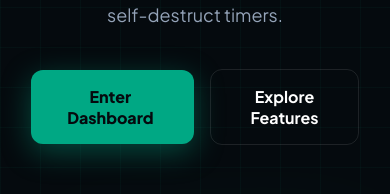
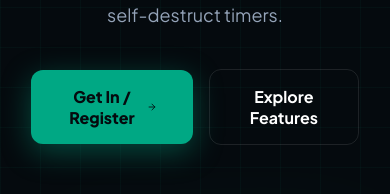
Before and after one commit to vikasprajapat000/CyberChat, a React (Vite) app in the folder frontend/: page / in a window 390 px wide. Shown: the part 513-707 px from the top of the page. Built offline with nearby package versions, Linux system fonts and the light colour scheme; no server answers.

Commit message:
feat: Add mobile CSS fixes, Landing Page UI adjustments, and Login Home button

```diff
--- a/frontend/index.html
+++ b/frontend/index.html
@@ -3,7 +3,7 @@
   <head>
     <meta charset="UTF-8" />
     <link rel="icon" type="image/png" href="/logo.png" />
-    <meta name="viewport" content="width=device-width, initial-scale=1.0" />
+    <meta name="viewport" content="width=device-width, initial-scale=1.0, maximum-scale=1.0, user-scalable=no, viewport-fit=cover" />
     <title>CyberChar | Secure 3D Chat Space</title>
     <meta name="description" content="CyberChar is a modern, real-time messaging workspace built with React, Node, and WebSockets. Safe, fast, and feature-rich." />
     <link rel="preconnect" href="https://fonts.googleapis.com">
--- a/frontend/src/App.jsx
+++ b/frontend/src/App.jsx
@@ -66,8 +66,7 @@ function App() {
     if (window.location.hash === '#register-admin') {
       return 'login';
     }
-    const saved = localStorage.getItem('cc_user');
-    return saved ? 'app' : 'landing';
+    return 'landing';
   });
 
   const [theme, setTheme] = useState(() => {
@@ -1121,13 +1120,20 @@ function App() {
 
   return (
     <div style={{ height: '100%', width: '100%' }}>
-      {view === 'landing' && !user ? (
+      {view === 'landing' ? (
         <LandingPage
-          onLaunch={() => setView('login')}
+          onLaunch={() => {
+            if (user) {
+              setView('app');
+            } else {
+              setView('login');
+            }
+          }}
           theme={theme}
           toggleTheme={toggleTheme}
+          user={user}
         />
-      ) : user ? (
+      ) : view === 'app' && user ? (
         <ChatLayout
           user={user}
           socket={socket}
--- a/frontend/src/components/LandingPage.jsx
+++ b/frontend/src/components/LandingPage.jsx
@@ -23,7 +23,7 @@ import {
   HelpCircle
 } from 'lucide-react';
 
-function LandingPage({ onLaunch, theme, toggleTheme }) {
+function LandingPage({ onLaunch, theme, toggleTheme, user }) {
   const [activePage, setActivePage] = useState('home');
   const containerRef = useRef(null);
   const heroMockupRef = useRef(null);
@@ -347,7 +347,7 @@ function LandingPage({ onLaunch, theme, toggleTheme }) {
             gap: '10px'
           }}
         >
-          Enter Dashboard <ArrowRight size={18} />
+          {user ? 'Enter Chat' : 'Get In / Register'} <ArrowRight size={18} />
         </button>
         <button
           onClick={() => navigateToPage('features')}
@@ -835,7 +835,7 @@ function LandingPage({ onLaunch, theme, toggleTheme }) {
                 transition: 'transform 0.2s ease'
               }}
             >
-              Get Started
+              {user ? 'Go to Chat' : 'Get In / Register'}
             </button>
 
             <ul style={{ listStyle: 'none', display: 'flex', flexDirection: 'column', gap: '14px', flex: 1 }}>
@@ -1087,7 +1087,7 @@ function LandingPage({ onLaunch, theme, toggleTheme }) {
             boxShadow: '0 4px 20px rgba(0, 168, 132, 0.4)'
           }}
         >
-          Launch Platform <ArrowRight size={15} />
+          {user ? 'Go to Chat' : 'Get In / Register'} <ArrowRight size={15} />
         </button>
       </nav>
 
--- a/frontend/src/components/Login.jsx
+++ b/frontend/src/components/Login.jsx
@@ -1,6 +1,6 @@
 // frontend/src/components/Login.jsx
 import React, { useState, useEffect } from 'react';
-import { Shield, ArrowRight, Sun, Moon, User, Lock, Mail, Key, KeyRound, Eye, EyeOff, QrCode } from 'lucide-react';
+import { Shield, ArrowRight, Sun, Moon, User, Lock, Mail, Key, KeyRound, Eye, EyeOff, QrCode, Home } from 'lucide-react';
 
 const BACKEND_URL = import.meta.env.VITE_BACKEND_URL || (window.location.hostname === 'localhost' || window.location.hostname === '127.0.0.1' ? 'http://localhost:5000' : 'https://cyberchat-d26c.onrender.com');
 
@@ -386,7 +386,7 @@ function Login({ onLogin, theme, toggleTheme, showToast, onBack, initialTab = 'l
       overflowY: 'auto',
       boxSizing: 'border-box'
     }}>
-      {/* Back to Website button Top Left */}
+      {/* Home button Top Left */}
       <button
         onClick={onBack}
         className="glass-panel"
@@ -405,10 +405,19 @@ function Login({ onLogin, theme, toggleTheme, showToast, onBack, initialTab = 'l
           boxShadow: 'var(--shadow-sm)',
           zIndex: 10,
           fontWeight: 600,
-          fontSize: '12px'
+          fontSize: '12px',
+          transition: 'all 0.2s ease'
+        }}
+        onMouseEnter={(e) => {
+          e.currentTarget.style.transform = 'translateY(-2px)';
+          e.currentTarget.style.boxShadow = 'var(--shadow-md)';
+        }}
+        onMouseLeave={(e) => {
+          e.currentTarget.style.transform = 'translateY(0)';
+          e.currentTarget.style.boxShadow = 'var(--shadow-sm)';
         }}
       >
-        ← Back to Website
+        <Home size={14} style={{ color: 'var(--primary)' }} /> Home
       </button>
 
       {/* Theme Toggle Top Right */}
--- a/frontend/src/index.css
+++ b/frontend/src/index.css
@@ -145,8 +145,11 @@ body {
 }
 
 #root {
-  height: 100%;
-  width: 100%;
+  height: 100dvh;
+  width: 100vw;
+  display: flex;
+  flex-direction: column;
+  overflow: hidden;
 }
 
 /* Animations */
```
